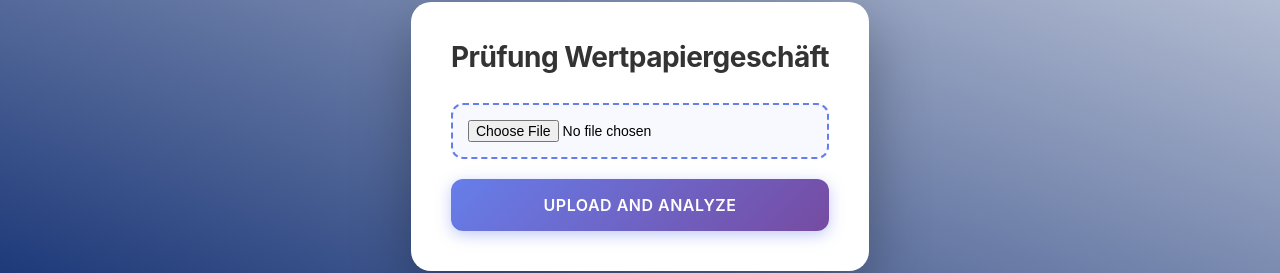
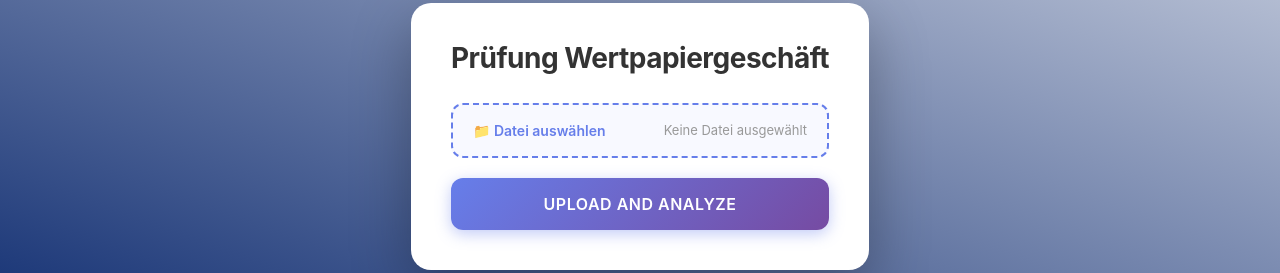
Before and after one commit to phuhl/CGI-ApoBank-Checker, a React (Vite) app in the folder frontend/react/: page / in a window 1280 px wide. Shown: the part 386-659 px from the top of the page. Built offline with nearby package versions, Linux system fonts and the light colour scheme.

Commit message:
Enhance Upload component with file name display
Updated the Upload component to include the selected file name in the ShowData component and changed the logo image source.

```diff
--- a/frontend/react/src/Upload.tsx
+++ b/frontend/react/src/Upload.tsx
@@ -42,7 +42,7 @@ export const Upload = () => {
         >
           Zurück
         </button>
-        <ShowData data={data} />
+        <ShowData data={data} fileName={file?.name} />
       </>
     );
   }
@@ -57,17 +57,70 @@ export const Upload = () => {
         gap: "20px",
       }}
     >
-      <img src="/apobank-logo.png" alt="ApoBank Logo" className="logo" />
+      <img src="/apo-full-logo.png" alt="ApoBank Logo" className="logo" />
 
       <div className="container">
         <h1>Prüfung Wertpapiergeschäft</h1>
 
         <div className="form">
+          <label
+            htmlFor="file-upload"
+            style={{
+              padding: "15px 20px",
+              border: "2px dashed #667eea",
+              borderRadius: "12px",
+              background: "#f8f9ff",
+              cursor: loading ? "not-allowed" : "pointer",
+              transition: "all 0.3s ease",
+              fontSize: "14px",
+              color: "#000",
+              display: "flex",
+              alignItems: "center",
+              justifyContent: "space-between",
+              gap: "15px",
+            }}
+            onMouseEnter={(e) => {
+              if (!loading) {
+                e.currentTarget.style.borderColor = "#764ba2";
+                e.currentTarget.style.background = "#f0f2ff";
+              }
+            }}
+            onMouseLeave={(e) => {
+              e.currentTarget.style.borderColor = "#667eea";
+              e.currentTarget.style.background = "#f8f9ff";
+            }}
+          >
+            <span style={{ fontWeight: "600", color: "#667eea" }}>
+              📁 Datei auswählen
+            </span>
+            {file && (
+              <span
+                style={{
+                  color: "#000",
+                  fontSize: "13px",
+                  flex: 1,
+                  textAlign: "right",
+                  whiteSpace: "nowrap",
+                  overflow: "hidden",
+                  textOverflow: "ellipsis",
+                }}
+              >
+                {file.name}
+              </span>
+            )}
+            {!file && (
+              <span style={{ color: "#999", fontSize: "13px" }}>
+                Keine Datei ausgewählt
+              </span>
+            )}
+          </label>
           <input
+            id="file-upload"
             disabled={loading}
             type="file"
             accept=".mp3,audio/mpeg"
             onChange={(e) => setFile(e?.target?.files?.[0] || null)}
+            style={{ display: "none" }}
           />
 
           <button disabled={loading} onClick={upload}>
```
